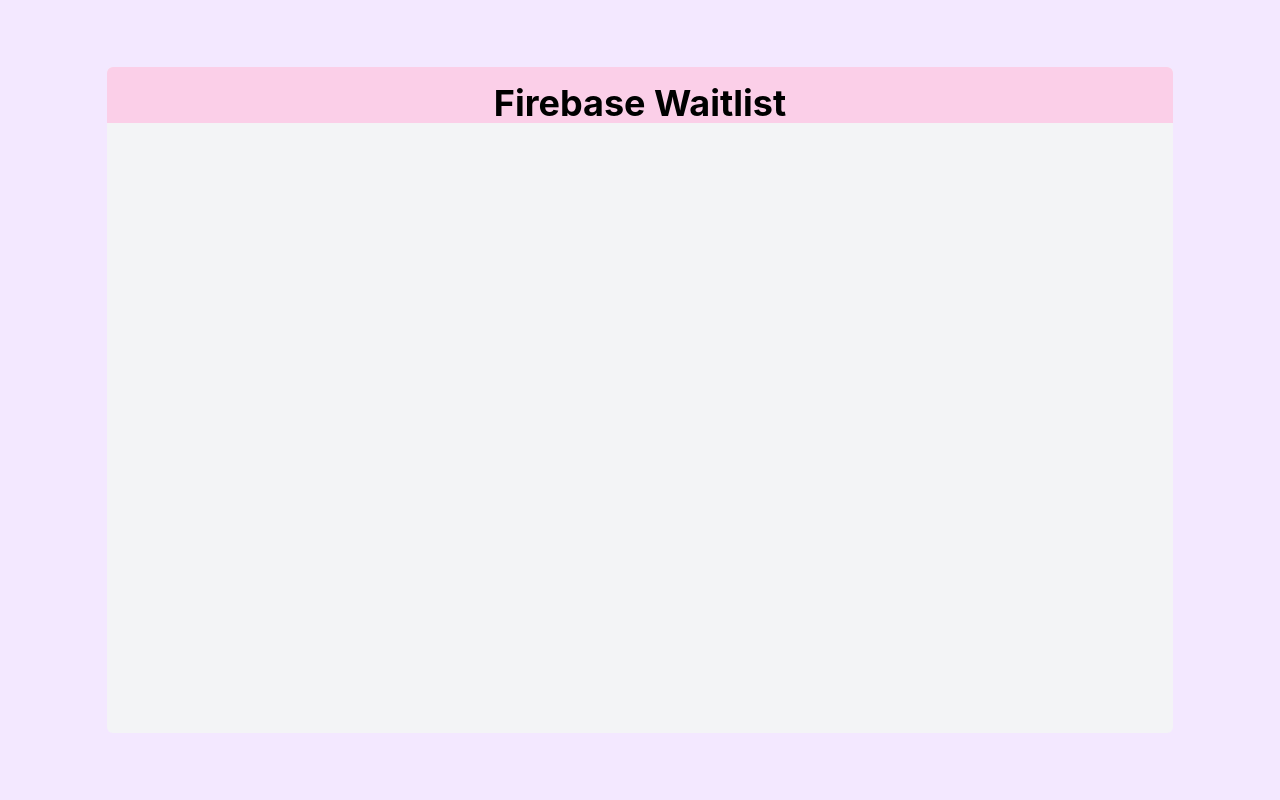
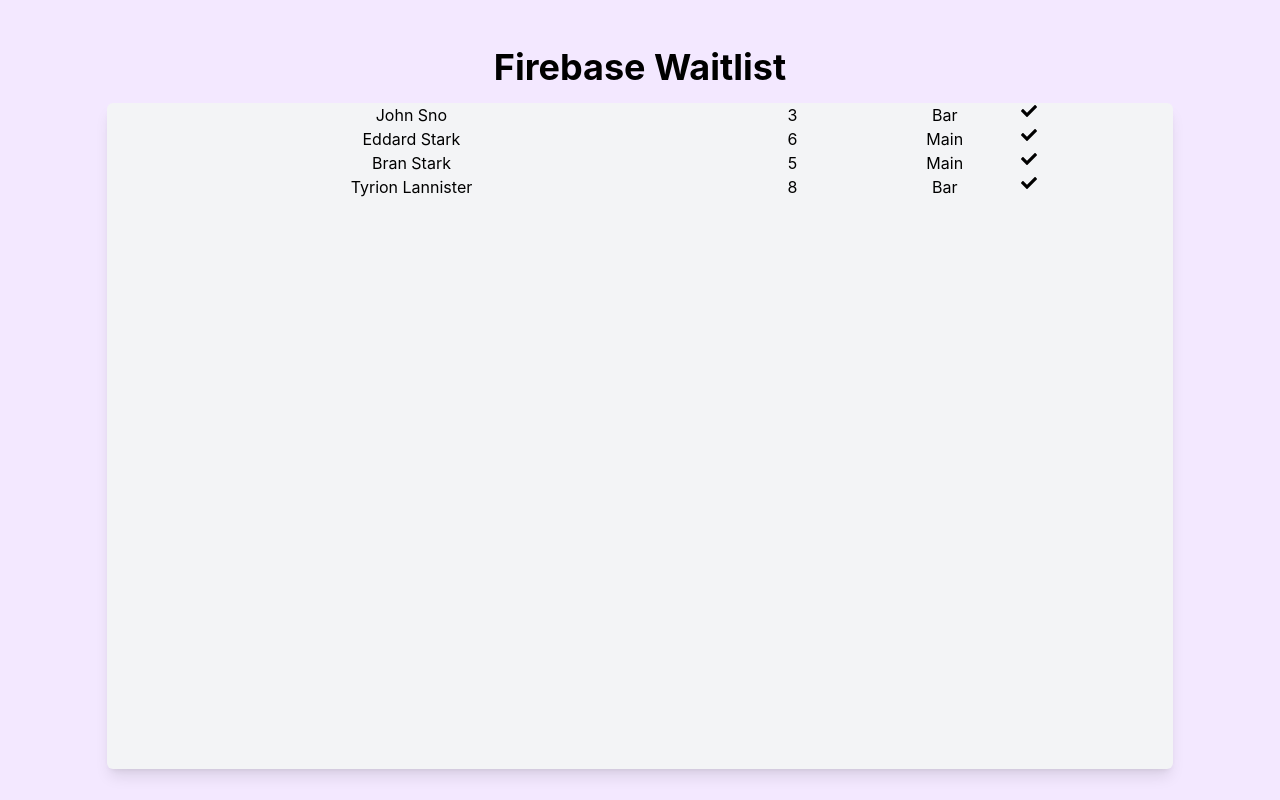
Before and after one commit to LucianSoto/firebase-waitlist, a React (Create React App) app: page / in a window 1280 px wide. Built offline with nearby package versions, Linux system fonts and the light colour scheme.

Commit message:
Displayed Grid/ListItem in List Component
Although Tailwind does not allow you to customize grid template columns ;(

```diff
--- a/src/App.jsx
+++ b/src/App.jsx
@@ -4,6 +4,10 @@
 function App() {
   return (
     <div id="app" className="bg-purple-100 flex flex-col items-center justify-center">
+      <header className=" mb-4 rounded-t-md">
+        <h1 className='text-4xl font-bold mt-4'>Firebase Waitlist</h1>
+      </header>
+      {/* Join Button */}
       {/* need to add more componenets
           such as ppl waiting time estimate etc in order to make use of redux
       */}
--- a/src/components/List.jsx
+++ b/src/components/List.jsx
@@ -1,11 +1,26 @@
 import React from 'react'
+import { dummyData } from './dummyListData'
+import { FaCheck } from 'react-icons/fa'
+
 
 const List = () => {
+
+  const listData = dummyData.map((item, i) => {
+    return (
+    <div style={{display: 'grid', gridTemplateColumns: '4fr 1fr 1fr 1fr' }} key={i}>
+      <p className="name">{item.name}</p>
+      {/* <p className="phone">{item.phone}</p> */}
+      <p className="size">{item.partySize}</p>
+      <p className="of-age">{item.ofAge ? 'Bar' : 'Main'}</p>
+      <FaCheck/>
+    </div>
+    )
+  })
+
+  console.log(listData, 'listData')
   return (
-    <div className='flex flex-col bg-gray-100 h-5/6 w-5/6 rounded-md'>
-      <header className="bg-pink-200 rounded-t-md">
-        <h1 className='text-4xl font-bold mt-4'>Firebase Waitlist</h1>
-      </header>
+    <div className='flex flex-col bg-gray-100 h-5/6 w-5/6 rounded-md shadow-lg'>
+      {listData}
     </div>
   )
 }
```
